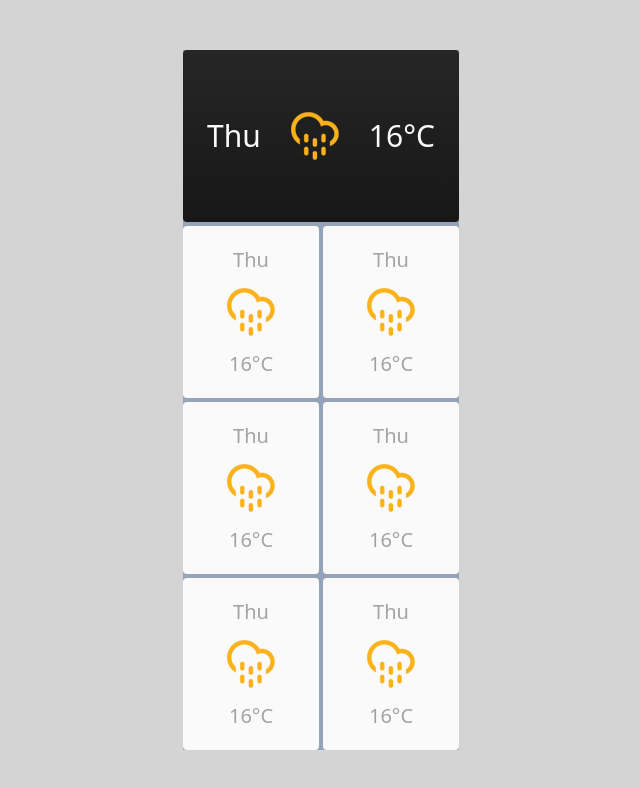
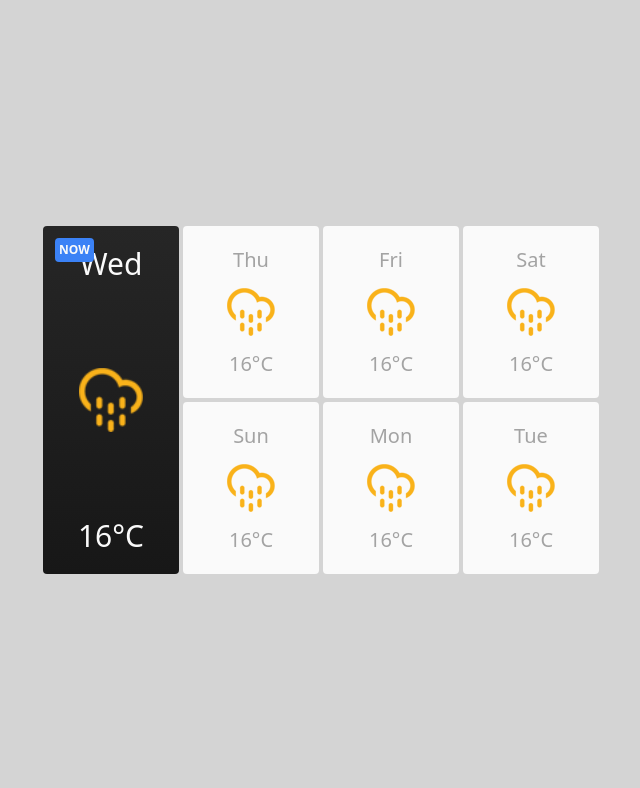
Before and after one commit to lepddd/React-Weather-App, a React (Vite) app: page / in a window 1280 px wide. Shown: the top 788 px of the page, without its empty margins (319-959 px from the left). Built offline with nearby package versions, Linux system fonts and the light colour scheme.

Commit message:
fix components

```diff
--- a/src/App.jsx
+++ b/src/App.jsx
@@ -1,20 +1,13 @@
 import { useState } from 'react'
 import WeatherCard from './components/WeatherCard';
+import WeatherContainer from './components/WeatherContainer';
 
 function App() {
   const [count, setCount] = useState(0)
 
   return (
     <div className='bg-neutral-300 min-h-screen p-1 flex justify-center items-center'>
-      <div className='grid grid-cols-2 grid-rows-4 gap-1 bg-slate-400 w-fit'>
-      <WeatherCard day={"2022-09-15"} temp={'16°C'} now={true}/>
-      <WeatherCard day={"2022-09-15"} temp={'16°C'} now={false}/>
-      <WeatherCard day={"2022-09-15"} temp={'16°C'} now={false}/>
-      <WeatherCard day={"2022-09-15"} temp={'16°C'} now={false}/>
-      <WeatherCard day={"2022-09-15"} temp={'16°C'} now={false}/>
-      <WeatherCard day={"2022-09-15"} temp={'16°C'} now={false}/>
-      <WeatherCard day={"2022-09-15"} temp={'16°C'} now={false}/>
-      </div>
+      <WeatherContainer/>
     </div>
   );
 }
--- a/src/components/WeatherCard.jsx
+++ b/src/components/WeatherCard.jsx
@@ -7,12 +7,15 @@ const WeatherCard = ({ temp, day, now }) => {
 
   return (
     <div
-      className={`flex px-11 py-5 justify-between items-center rounded ${
+      className={`relative flex px-11 py-5 justify-between items-center rounded ${
         now
-          ? "py-11 px-6 bg-gradient-to-b from-neutral-800 to-neutral-900 col-span-2"
+          ? "py-11 px-6 bg-gradient-to-b from-neutral-800 to-neutral-900 col-span-2 h-fit self-end sm:col-span-1 sm:row-span-2 sm:h-full sm:flex-col"
           : "flex-col bg-neutral-50 gap-3.5 justify-self-center"
       }`}
     >
+      {now &&
+      <p className="absolute top-3 left-3 flex text-xs font-bold text-neutral-50 p-1 rounded bg-blue-500 ">NOW</p>
+      }
       <p
         className={`font-sans  ${
           now ? "text-3xl text-neutral-50" : "text-xl text-neutral-400"
@@ -20,7 +23,7 @@ const WeatherCard = ({ temp, day, now }) => {
       >
         {weekDay}
       </p>
-      <img className="w-12 h-12" src="./icons/medium/10.png" alt="icon" />
+      <img className={` ${now ?'w-12 h-12 sm:h-16 sm:w-16': 'w-12 h-12'}`} src="./icons/medium/10.png" alt="icon" />
       <p
         className={`font-sans  ${
           now ? "text-3xl text-neutral-50" : "text-xl text-neutral-400"
--- /dev/null
+++ b/src/components/WeatherContainer.jsx
@@ -0,0 +1,16 @@
+import WeatherCard from "./WeatherCard";
+const WeatherContainer = () => {
+  return (
+    <div className="grid grid-cols-2 grid-rows-4 gap-1 w-fit sm:grid-cols-4 sm:grid-rows-2">
+      <WeatherCard day={"2022-09-14"} temp={"16°C"} now={true} />
+      <WeatherCard day={"2022-09-15"} temp={"16°C"} now={false} />
+      <WeatherCard day={"2022-09-16"} temp={"16°C"} now={false} />
+      <WeatherCard day={"2022-09-17"} temp={"16°C"} now={false} />
+      <WeatherCard day={"2022-09-18"} temp={"16°C"} now={false} />
+      <WeatherCard day={"2022-09-19"} temp={"16°C"} now={false} />
+      <WeatherCard day={"2022-09-20"} temp={"16°C"} now={false} />
+    </div>
+  );
+};
+
+export default WeatherContainer;
```
